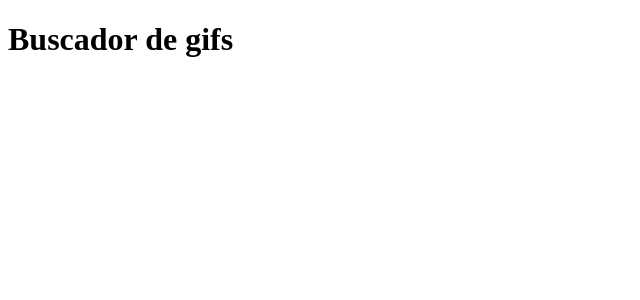
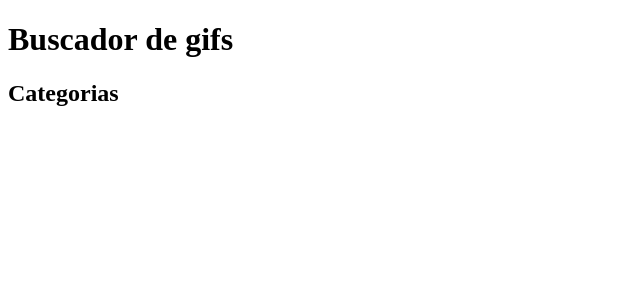
Before and after one commit to ricomariaca/Software1EmanuelRicoMaraica, a React (Create React App) app: page / in a window 1280 px wide. Shown: the top 300 px of the page, without its empty margins (0-640 px from the left). Built offline with nearby package versions, Linux system fonts and the light colour scheme.

Commit message:
ADDcomponents folder and AddCategory.jsx component were created

```diff
--- a/src/App.jsx
+++ b/src/App.jsx
@@ -1,9 +1,13 @@
+import AddCategory from "./components/AddCategory"
+
 function App() {
+
 
 
     return (
         <div>
             <h1>Buscador de gifs</h1>
+            <AddCategory />
         </div>
 
     )
--- /dev/null
+++ b/src/components/AddCategory.jsx
@@ -0,0 +1,10 @@
+import React, { useState } from "react";
+
+const AddCategory = () => {
+    return (
+        <h2> Categorias </h2>
+    );
+
+}
+
+export default AddCategory;
```
